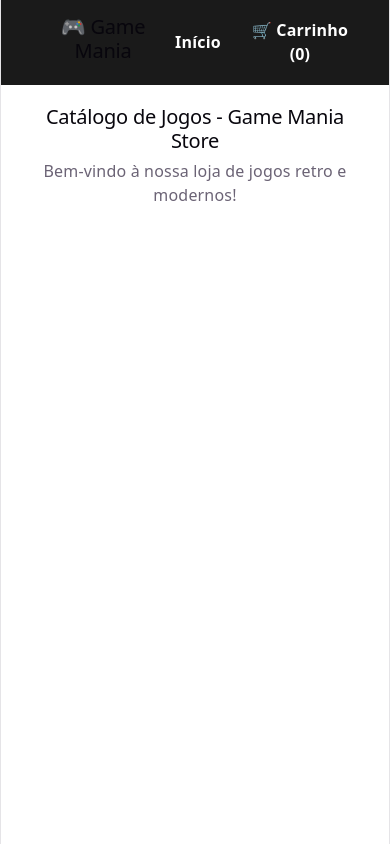
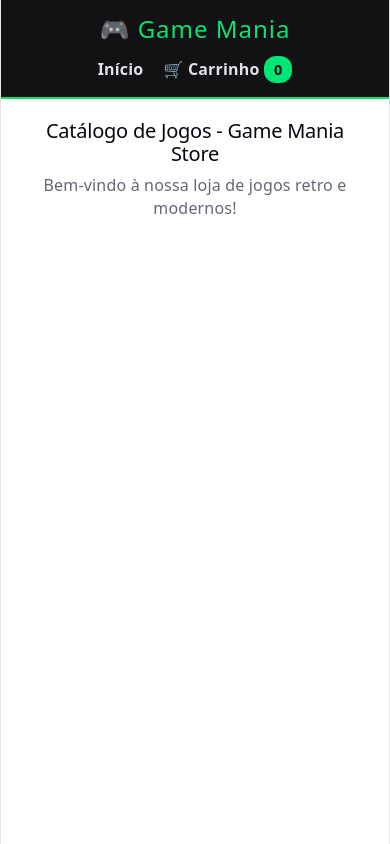
Before and after one commit to LhSalerno/game-mania-react, a React (Vite) app: page / in a window 390 px wide. Built offline with nearby package versions, Linux system fonts and the light colour scheme.

Commit message:
estilização base do cabeçalho com css e suporte a responsividade

```diff
--- /dev/null
+++ b/src/components/Header.css
@@ -0,0 +1,51 @@
+.header-container {
+  display: flex;
+  justify-content: space-between;
+  align-items: center;
+  padding: 15px 30px;
+  background-color: #121214;
+  border-bottom: 2px solid #00e676;
+  color: #ffffff;
+}
+
+.header-logo h2 {
+  margin: 0;
+  font-size: 1.5rem;
+  color: #00e676;
+  letter-spacing: 1px;
+}
+
+.header-nav {
+  display: flex;
+  gap: 20px;
+  align-items: center;
+}
+
+.header-link {
+  color: #e1e1e6;
+  text-decoration: none;
+  font-weight: 600;
+  transition: color 0.2s ease;
+}
+
+.header-link:hover {
+  color: #00e676;
+}
+
+.cart-badge {
+  background-color: #00e676;
+  color: #121214;
+  padding: 4px 10px;
+  border-radius: 12px;
+  font-weight: bold;
+  font-size: 0.9rem;
+}
+
+/* Responsividade para telas menores (Celular) */
+@media (max-width: 600px) {
+  .header-container {
+    flex-direction: column;
+    gap: 15px;
+    text-align: center;
+  }
+}
--- a/src/components/Header.jsx
+++ b/src/components/Header.jsx
@@ -1,33 +1,19 @@
 import { Link } from "react-router-dom";
+import "./Header.css";
 
 function Header() {
   return (
-    <header
-      style={{
-        display: "flex",
-        justify: "space-between",
-        alignItems: "center",
-        padding: "15px 30px",
-        backgroundColor: "#1a1a1a",
-        color: "#fff",
-      }}
-    >
-      <div className="logo">
+    <header className="header-container">
+      <div className="header-logo">
         <h2>🎮 Game Mania</h2>
       </div>
 
-      <nav style={{ display: "flex", gap: "20px", alignItems: "center" }}>
-        <Link
-          to="/"
-          style={{ color: "#fff", textDecoration: "none", fontWeight: "bold" }}
-        >
+      <nav className="header-nav">
+        <Link to="/" className="header-link">
           Início
         </Link>
-        <Link
-          to="/cart"
-          style={{ color: "#fff", textDecoration: "none", fontWeight: "bold" }}
-        >
-          🛒 Carrinho (0)
+        <Link to="/cart" className="header-link">
+          🛒 Carrinho <span className="cart-badge">0</span>
         </Link>
       </nav>
     </header>
```
